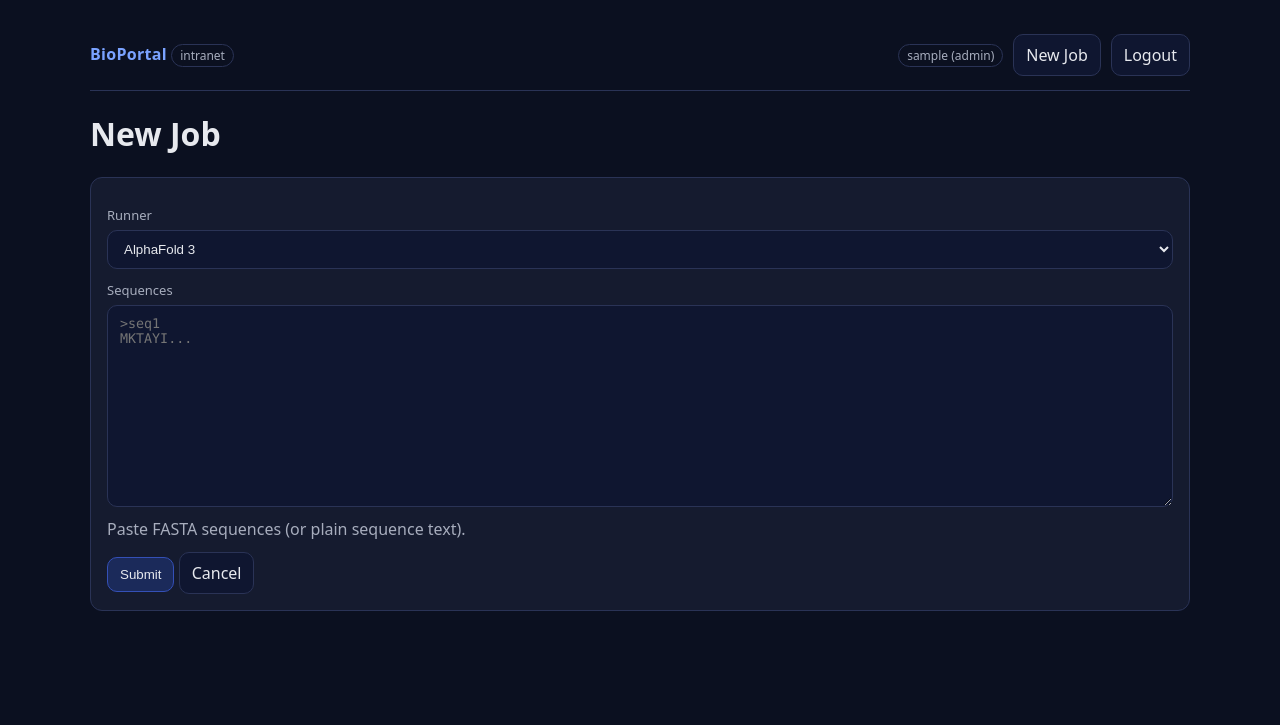
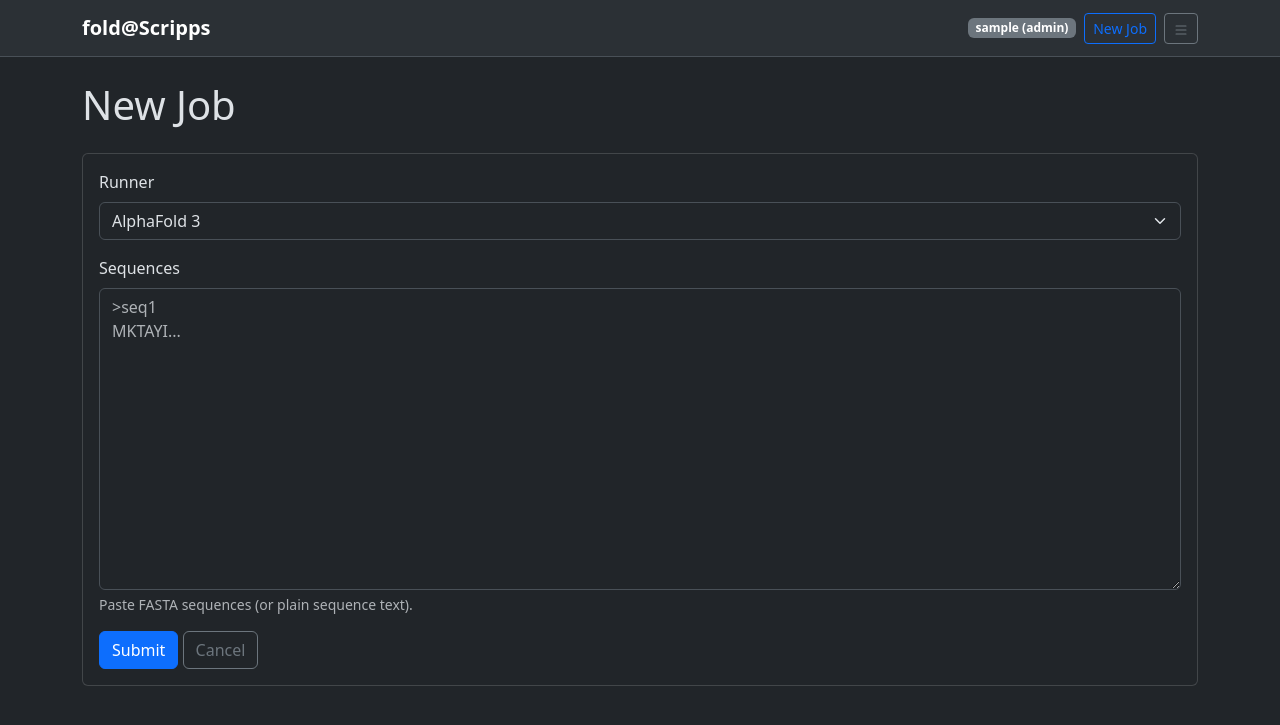
Before and after one commit to brineylab/fold-webapp, a Django app: page /jobs/new/ in a window 1280 px wide. Shown: the top 725 px of the page. Run offline with Django 5.2, Linux system fonts and the light colour scheme; the visitor is signed in with stand-in values (Sample User, id 1).

Commit message:
Add job soft-delete and Bootstrap UI overhaul
Introduces a 'hidden_from_owner' field to Job for soft-deletion, with admin visibility retained. Adds job delete functionality and updates job list/detail views and forms to use Bootstrap 5 for improved UI/UX. Refactors job filtering to hide soft-deleted jobs from non-admins, and updates admin, forms, and migration files accordingly.

```diff
--- a/jobs/admin.py
+++ b/jobs/admin.py
@@ -7,8 +7,8 @@ import slurm
 
 @admin.register(Job)
 class JobAdmin(admin.ModelAdmin):
-    list_display = ("id", "runner", "status", "owner", "slurm_job_id", "created_at")
-    list_filter = ("status", "runner", "created_at")
+    list_display = ("id", "runner", "status", "owner", "slurm_job_id", "hidden_from_owner", "created_at")
+    list_filter = ("status", "runner", "hidden_from_owner", "created_at")
     search_fields = ("id", "slurm_job_id", "owner__username")
     readonly_fields = ("id", "created_at", "submitted_at", "completed_at")
     actions = ["cancel_jobs"]
--- a/jobs/forms.py
+++ b/jobs/forms.py
@@ -6,9 +6,18 @@ from runners import all_runners
 
 
 class JobForm(forms.Form):
-    runner = forms.ChoiceField(choices=[])
+    runner = forms.ChoiceField(
+        choices=[],
+        widget=forms.Select(attrs={"class": "form-select"}),
+    )
     sequences = forms.CharField(
-        widget=forms.Textarea(attrs={"rows": 12, "placeholder": ">seq1\nMKTAYI...\n"}),
+        widget=forms.Textarea(
+            attrs={
+                "class": "form-control",
+                "rows": 12,
+                "placeholder": ">seq1\nMKTAYI...\n",
+            }
+        ),
         help_text="Paste FASTA sequences (or plain sequence text).",
     )
 
--- a/jobs/models.py
+++ b/jobs/models.py
@@ -29,6 +29,8 @@ class Job(models.Model):
     submitted_at = models.DateTimeField(null=True, blank=True)
     completed_at = models.DateTimeField(null=True, blank=True)
 
+    hidden_from_owner = models.BooleanField(default=False)
+
     @property
     def workdir(self) -> Path:
         base = getattr(settings, "JOB_BASE_DIR", None)
--- a/jobs/templates/jobs/base.html
+++ b/jobs/templates/jobs/base.html
@@ -1,68 +1,89 @@
 <!doctype html>
-<html lang="en">
+<html lang="en" data-bs-theme="dark">
   <head>
     <meta charset="utf-8" />
     <meta name="viewport" content="width=device-width, initial-scale=1" />
     <title>{% block title %}BioPortal{% endblock %}</title>
+    <!-- Bootstrap 5 CSS -->
+    <link href="https://cdn.jsdelivr.net/npm/bootstrap@5.3.3/dist/css/bootstrap.min.css" rel="stylesheet">
     <style>
-      :root { --bg:#0b1020; --fg:#e7e9ee; --muted:#a7adbd; --card:#151b2f; --border:#2a3356; --link:#7aa2ff; --good:#28c76f; --warn:#ff9f43; --bad:#ea5455; }
-      body { margin:0; background:var(--bg); color:var(--fg); font-family: ui-sans-serif, system-ui, -apple-system, Segoe UI, Roboto, Helvetica, Arial, "Apple Color Emoji", "Segoe UI Emoji"; }
-      a { color: var(--link); text-decoration: none; }
-      a:hover { text-decoration: underline; }
-      .wrap { max-width: 1100px; margin: 0 auto; padding: 20px; }
-      .nav { display:flex; align-items:center; justify-content:space-between; gap: 12px; padding: 14px 0; border-bottom: 1px solid var(--border); }
-      .nav .brand { font-weight: 700; letter-spacing: 0.3px; }
-      .nav .right { display:flex; align-items:center; gap: 10px; }
-      .pill { display:inline-block; padding: 2px 8px; border-radius: 999px; border:1px solid var(--border); color: var(--muted); font-size: 12px; }
-      .card { background: var(--card); border: 1px solid var(--border); border-radius: 12px; padding: 16px; }
-      table { width: 100%; border-collapse: collapse; }
-      th, td { text-align: left; padding: 10px 8px; border-bottom: 1px solid var(--border); vertical-align: top; }
-      th { color: var(--muted); font-weight: 600; font-size: 13px; }
-      .btn { display:inline-block; padding: 9px 12px; border-radius: 10px; border: 1px solid var(--border); background: #0f1630; color: var(--fg); cursor: pointer; }
-      .btn:hover { filter: brightness(1.1); }
-      .btn.primary { background: #1b2a5a; border-color: #3450b7; }
-      .btn.danger { background: #3b1415; border-color: #6b1c1e; }
-      .field { margin: 12px 0; }
-      label { display:block; margin-bottom: 6px; color: var(--muted); font-size: 13px; }
-      input, select, textarea { width: 100%; box-sizing: border-box; border-radius: 10px; border: 1px solid var(--border); padding: 10px 12px; background: #0f1630; color: var(--fg); }
-      textarea { font-family: ui-monospace, SFMono-Regular, Menlo, Monaco, Consolas, "Liberation Mono", "Courier New", monospace; }
-      .status { font-weight: 600; }
-      .status.PENDING { color: var(--warn); }
-      .status.RUNNING { color: #4ea1ff; }
-      .status.COMPLETED { color: var(--good); }
-      .status.FAILED { color: var(--bad); }
-      .muted { color: var(--muted); }
-      .flash { margin: 12px 0; }
-      .flash .msg { border: 1px solid var(--border); background: #0f1630; padding: 10px 12px; border-radius: 10px; }
+      /* Custom status colors */
+      .status-PENDING { color: #ffc107; }
+      .status-RUNNING { color: #0dcaf0; }
+      .status-COMPLETED { color: #198754; }
+      .status-FAILED { color: #dc3545; }
+
+      /* Ensure all form inputs have Bootstrap styling */
+      form input:not([type="checkbox"]):not([type="radio"]):not([type="submit"]):not(.btn),
+      form select,
+      form textarea {
+        display: block;
+        width: 100%;
+        padding: .375rem .75rem;
+        font-size: 1rem;
+        font-weight: 400;
+        line-height: 1.5;
+        color: var(--bs-body-color);
+        background-color: var(--bs-body-bg);
+        background-clip: padding-box;
+        border: var(--bs-border-width) solid var(--bs-border-color);
+        border-radius: var(--bs-border-radius);
+        transition: border-color .15s ease-in-out, box-shadow .15s ease-in-out;
+      }
+      form input:focus, form select:focus, form textarea:focus {
+        border-color: #86b7fe;
+        outline: 0;
+        box-shadow: 0 0 0 .25rem rgba(13, 110, 253, .25);
+      }
     </style>
   </head>
   <body>
-    <div class="wrap">
-      <div class="nav">
-        <div class="left">
-          <a class="brand" href="{% url 'job_list' %}">BioPortal</a>
-          <span class="pill">intranet</span>
-        </div>
-        <div class="right">
+    <nav class="navbar navbar-expand-lg bg-body-tertiary border-bottom">
+      <div class="container">
+        <a class="navbar-brand fw-bold" href="{% url 'job_list' %}">fold@Scripps</a>
+        <!-- <span class="badge text-bg-secondary me-auto">intranet</span> -->
+        <div class="d-flex align-items-center gap-2">
           {% if user.is_authenticated %}
-            <span class="pill">{{ user.username }}{% if user.is_staff %} (admin){% endif %}</span>
-            <a class="btn" href="{% url 'job_submit' %}">New Job</a>
-            <a class="btn" href="{% url 'logout' %}">Logout</a>
+            <span class="badge text-bg-secondary">{{ user.username }}{% if user.is_staff %} (admin){% endif %}</span>
+            <a class="btn btn-outline-primary btn-sm" href="{% url 'job_submit' %}">New Job</a>
+            <div class="dropdown">
+              <button class="btn btn-outline-secondary btn-sm" type="button" data-bs-toggle="dropdown" aria-expanded="false" aria-label="User menu">
+                <svg xmlns="http://www.w3.org/2000/svg" width="16" height="16" fill="currentColor" viewBox="0 0 16 16" aria-hidden="true">
+                  <path fill-rule="evenodd" d="M2.5 12a.5.5 0 0 1 .5-.5h10a.5.5 0 0 1 0 1H3a.5.5 0 0 1-.5-.5m0-4a.5.5 0 0 1 .5-.5h10a.5.5 0 0 1 0 1H3a.5.5 0 0 1-.5-.5m0-4a.5.5 0 0 1 .5-.5h10a.5.5 0 0 1 0 1H3a.5.5 0 0 1-.5-.5"/>
+                </svg>
+              </button>
+              <ul class="dropdown-menu dropdown-menu-end">
+                <li><a class="dropdown-item" href="#">Account</a></li>
+                <li><hr class="dropdown-divider"></li>
+                <li>
+                  <form action="{% url 'logout' %}" method="post">
+                    {% csrf_token %}
+                    <button type="submit" class="dropdown-item">Logout</button>
+                  </form>
+                </li>
+              </ul>
+            </div>
           {% else %}
-            <a class="btn primary" href="{% url 'login' %}">Login</a>
+            <a class="btn btn-primary btn-sm" href="{% url 'login' %}">Login</a>
           {% endif %}
         </div>
       </div>
+    </nav>
 
+    <div class="container py-4">
       {% if messages %}
-        <div class="flash">
-          {% for message in messages %}
-            <div class="msg">{{ message }}</div>
-          {% endfor %}
-        </div>
+        {% for message in messages %}
+          <div class="alert alert-info alert-dismissible fade show" role="alert">
+            {{ message }}
+            <button type="button" class="btn-close" data-bs-dismiss="alert"></button>
+          </div>
+        {% endfor %}
       {% endif %}
 
       {% block content %}{% endblock %}
     </div>
+
+    <!-- Bootstrap 5 JS Bundle -->
+    <script src="https://cdn.jsdelivr.net/npm/bootstrap@5.3.3/dist/js/bootstrap.bundle.min.js"></script>
   </body>
 </html>
--- a/jobs/templates/jobs/submit.html
+++ b/jobs/templates/jobs/submit.html
@@ -3,27 +3,29 @@
 {% block title %}New Job{% endblock %}
 
 {% block content %}
-  <h1>New Job</h1>
+  <h1 class="mb-4">New Job</h1>
   <div class="card">
+    <div class="card-body">
       <form method="post">
         {% csrf_token %}
         {{ form.non_field_errors }}
 
-      <div class="field">
-        <label for="{{ form.runner.id_for_label }}">Runner</label>
+        <div class="mb-3">
+          <label for="{{ form.runner.id_for_label }}" class="form-label">Runner</label>
           {{ form.runner }}
           {{ form.runner.errors }}
         </div>
 
-      <div class="field">
-        <label for="{{ form.sequences.id_for_label }}">Sequences</label>
+        <div class="mb-3">
+          <label for="{{ form.sequences.id_for_label }}" class="form-label">Sequences</label>
           {{ form.sequences }}
-        <div class="muted" style="margin-top:6px;">{{ form.sequences.help_text }}</div>
+          <div class="form-text">{{ form.sequences.help_text }}</div>
           {{ form.sequences.errors }}
         </div>
 
-      <button class="btn primary" type="submit">Submit</button>
-      <a class="btn" href="{% url 'job_list' %}">Cancel</a>
+        <button class="btn btn-primary" type="submit">Submit</button>
+        <a class="btn btn-outline-secondary" href="{% url 'job_list' %}">Cancel</a>
       </form>
     </div>
+  </div>
 {% endblock %}
--- a/jobs/urls.py
+++ b/jobs/urls.py
@@ -9,4 +9,5 @@ urlpatterns = [
     path("jobs/<uuid:job_id>/", views.job_detail, name="job_detail"),
     path("jobs/<uuid:job_id>/download/<path:filename>", views.download_file, name="download_file"),
     path("jobs/<uuid:job_id>/cancel/", views.job_cancel, name="job_cancel"),
+    path("jobs/<uuid:job_id>/delete/", views.job_delete, name="job_delete"),
 ]
--- a/jobs/views.py
+++ b/jobs/views.py
@@ -15,9 +15,7 @@ from jobs.services import create_and_submit_job
 
 
 def _job_queryset_for(user):
-    if user.is_staff:
-        return Job.objects.all().select_related("owner")
-    return Job.objects.filter(owner=user).select_related("owner")
+    return Job.objects.filter(owner=user, hidden_from_owner=False).select_related("owner")
 
 
 @login_required
@@ -85,3 +83,19 @@ def job_cancel(request, job_id):
         job.save(update_fields=["status", "error_message", "completed_at"])
 
     return redirect("job_detail", job_id=job.id)
+
+
+@login_required
+@require_POST
+def job_delete(request, job_id):
+    job = get_object_or_404(_job_queryset_for(request.user), id=job_id)
+
+    # For pending jobs, cancel the SLURM job first
+    if job.status == Job.Status.PENDING and job.slurm_job_id:
+        slurm.cancel(job.slurm_job_id)
+
+    # Soft delete: hide from owner but keep for admins
+    job.hidden_from_owner = True
+    job.save(update_fields=["hidden_from_owner"])
+
+    return redirect("job_list")
```
Also changed, not shown: bioportal/settings.py (+10 -9 lines), jobs/templates/jobs/detail.html (+47 -36 lines), jobs/templates/jobs/list.html (+27 -9 lines), templates/registration/login.html (+14 -6 lines), jobs/migrations/0002_job_hidden_from_owner_alter_job_status.py (added). Lines whose indentation alone changed are shown as unchanged.
